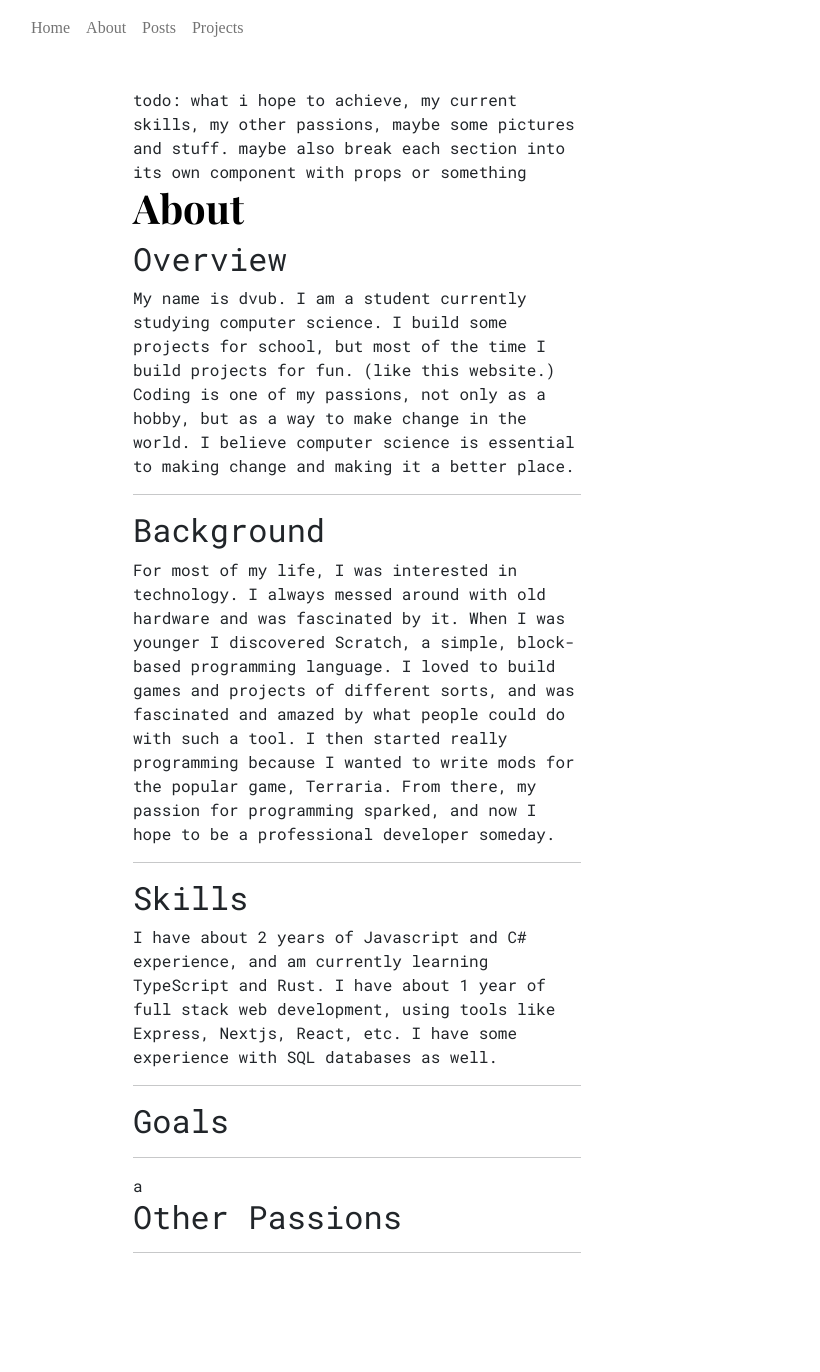
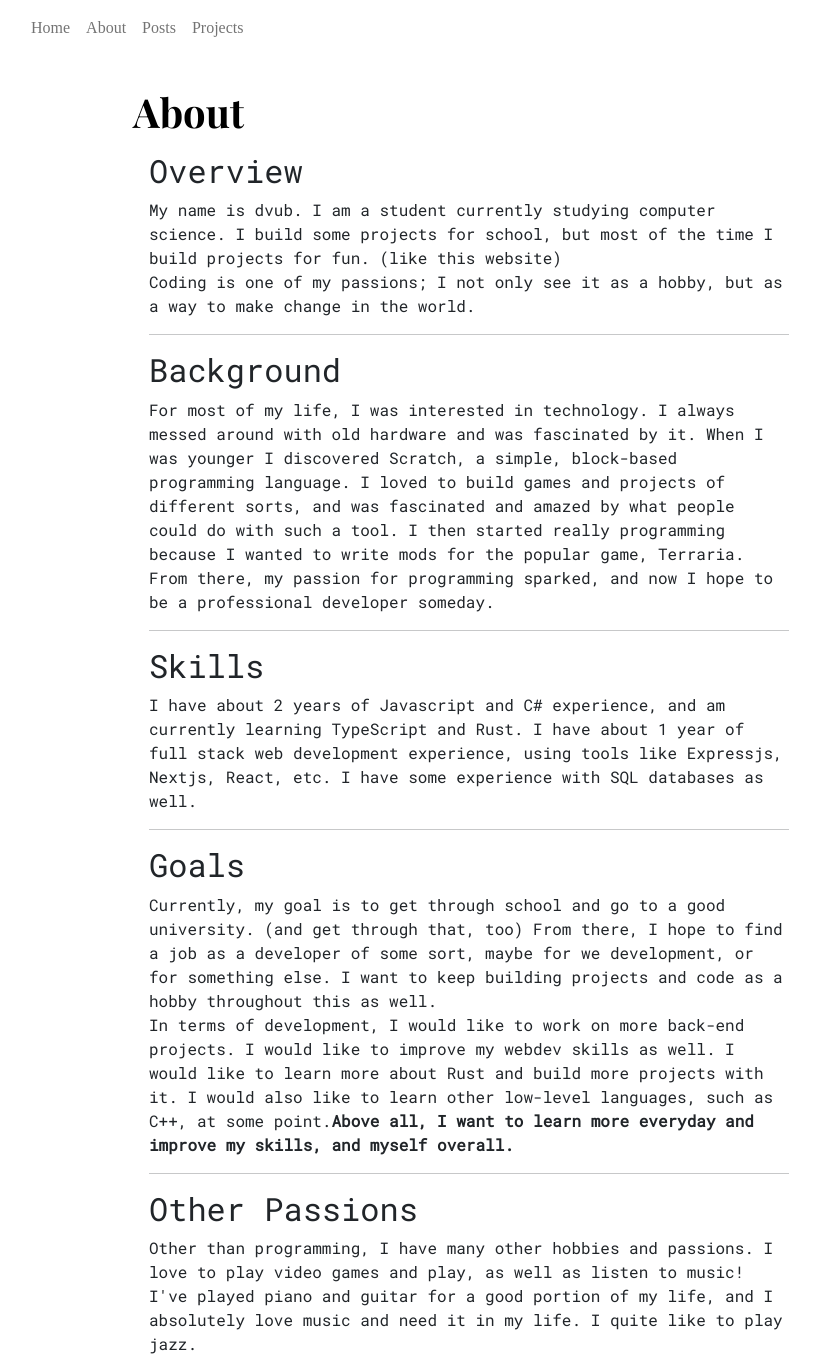
Before and after one commit to dvub/dvub-site, a Next.js app: page /about in a window 1280 px wide. Shown: the whole page, without its empty margins (59-879 px from the left). Before the commit the page ends 1269 px from the top, so only its background shows below. Built offline with nearby package versions, Linux system fonts and the light colour scheme; a web font is replaced by a local one.

Commit message:
styling, added content to about page

```diff
--- a/pages/about.tsx
+++ b/pages/about.tsx
@@ -1,46 +1,47 @@
+const About = () => {
 
 
-const About = () => {
   return (
-    <div>
-      <div style={{ width: '50%' }}>
-        todo: what i hope to achieve, my current skills, my other passions, maybe some pictures and stuff.
-        maybe also break each section into its own component with props or something
-        <h1>About</h1>
+    <div style={{ maxWidth: '40rem' }}>
+      <h1 className='animate'>About</h1>
+      <div style={{ margin: '1rem', width: '100%' }}>
+        <div className='animate' style={{animationDelay: '0.125s'}}>
           <h2>
             Overview
           </h2>
-        <p>
-          My name is dvub. I am a student currently studying computer science.
-          I build some projects for school, but most of the time I build projects for fun. (like this website.) <br />
-          Coding is one of my passions, not only as a hobby, but as a way to make change in the world.
-          I believe computer science is essential to making change and making it a better place.
+          <p style={{width: '100%'}}>
+            My name is dvub. I am a student currently studying computer science. I build some projects for school, but most of the time I build projects for fun. (like this website) <br /> Coding is one of my passions; I not only see it as a hobby, but as a way to make change in the world.
           </p>
           <hr />
+        </div>
+        <div className='animate' style={{animationDelay: '0.25s'}}>
           <h2>
             Background
           </h2>
           <p>
-          For most of my life, I was interested in technology. I always messed around with old hardware and was fascinated by it.
-          When I was younger I discovered Scratch, a simple, block-based programming language. I loved to build games and projects
-          of different sorts, and was fascinated and amazed by what people could do with such a tool. I then started really programming
-          because I wanted to write mods for the popular game, Terraria. From there, my passion for programming sparked, and now I hope to be
-          a professional developer someday.
+            For most of my life, I was interested in technology. I always messed around with old hardware and was fascinated by it. When I was younger I discovered Scratch, a simple, block-based programming language. I loved to build games and projects of different sorts, and was fascinated and amazed by what people could do with such a tool. I then started really programming because I wanted to write mods for the popular game, Terraria. From there, my passion for programming sparked, and now I hope to be a professional developer someday.
           </p>
           <hr />
+        </div>
+        <div className='animate' style={{animationDelay: '0.375s'}}>
           <h2>Skills</h2>
           <p>
-          I have about 2 years of Javascript and C# experience, and am currently learning TypeScript and Rust.
-          I have about 1 year of full stack web development, using tools like Express, Nextjs, React, etc.
-          I have some experience with SQL databases as well.
+            I have about 2 years of Javascript and C# experience, and am currently learning TypeScript and Rust. I have about 1 year of full stack web development experience, using tools like Expressjs, Nextjs, React, etc. I have some experience with SQL databases as well.
           </p>
-
           <hr />
+        </div>
+        <div className='animate' style={{animationDelay: '0.5s'}}>
           <h2>Goals</h2>
+          Currently, my goal is to get through school and go to a good university. (and get through that, too) From there, I hope to find a job as a developer of some sort, maybe for we development, or for something else. I want to keep building projects and code as a hobby throughout this as well. <br /> In terms of development, I would like to work on more back-end projects. I would like to improve my webdev skills as well. I would like to learn more about Rust and build more projects with it. I would also like to learn other low-level languages, such as C++, at some point.
+          <b>Above all, I want to learn more everyday and improve my skills, and myself overall.</b>
           <hr />
-        a
+        </div>
+        <div className='animate' style={{animationDelay: '0.625s'}}>
           <h2>Other Passions</h2>
-        <hr />
+          <p>
+            Other than programming, I have many other hobbies and passions. I love to play video games and play, as well as listen to music! I&apos;ve played piano and guitar for a good portion of my life, and I absolutely love music and need it in my life. I quite like to play jazz.
+          </p>
+        </div>
       </div>
     </div>
   );
```
Lines whose indentation alone changed are shown as unchanged.
